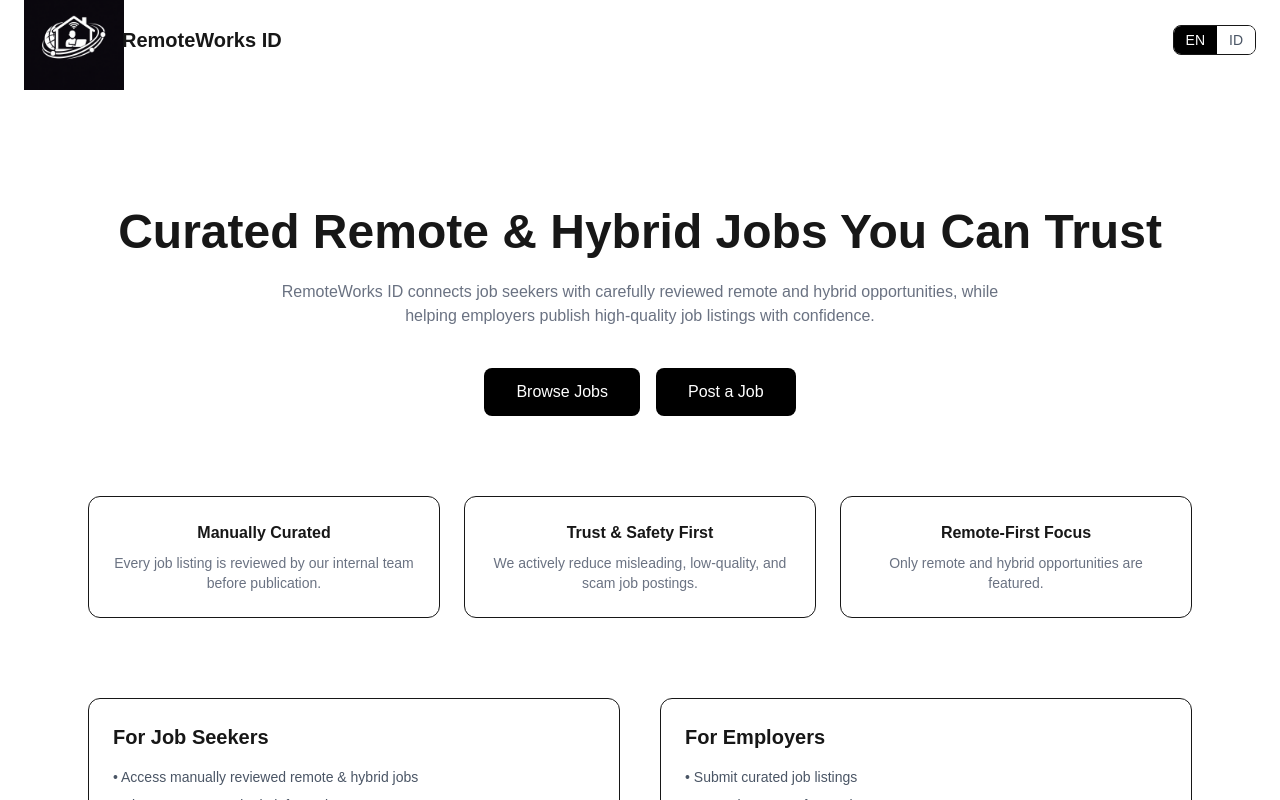
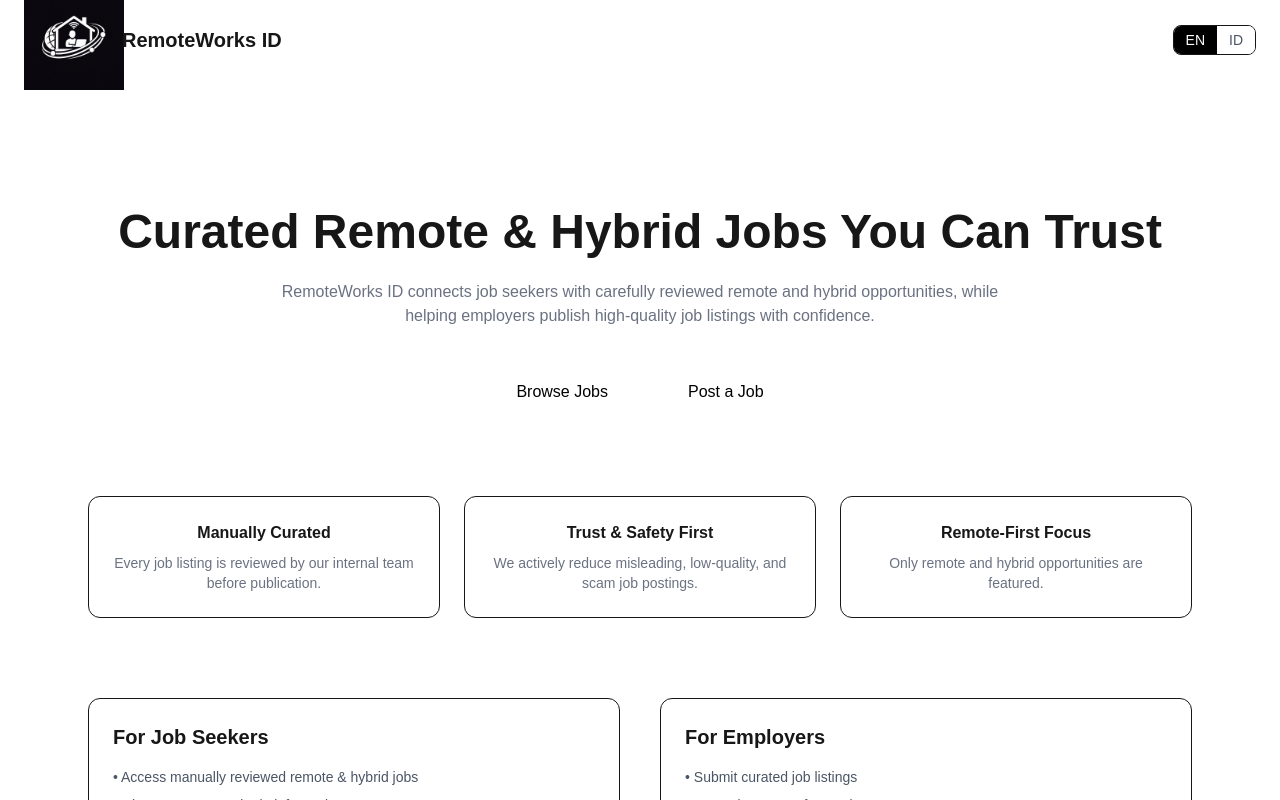
Before and after one commit to megakasmin/remoteworks-id, a Next.js app: page / in a window 1280 px wide. Shown: the top 800 px of the page. Built offline with nearby package versions, Linux system fonts and the light colour scheme.

Commit message:
QA Landing Page, Header and Footer clear

```diff
--- a/app/page.tsx
+++ b/app/page.tsx
@@ -22,13 +22,13 @@ export default function HomePage() {
         <div className="flex flex-col sm:flex-row gap-4 justify-center">
           <Link
             href="/jobs"
-            className="px-8 py-3 rounded-lg bg-black text-white hover:bg-gray-800 transition"
+            className="px-8 py-3 rounded-lg bg-white text-black hover:bg-gray-800 transition"
           >
             {t.hero.ctaJobs}
           </Link>
           <Link
             href="/employers/submit-job"
-            className="px-8 py-3 rounded-lg bg-black text-white hover:bg-gray-800 transition"
+            className="px-8 py-3 rounded-lg bg-white text-black hover:bg-gray-800 transition"
           >
             {t.hero.ctaPost}
           </Link>
```
